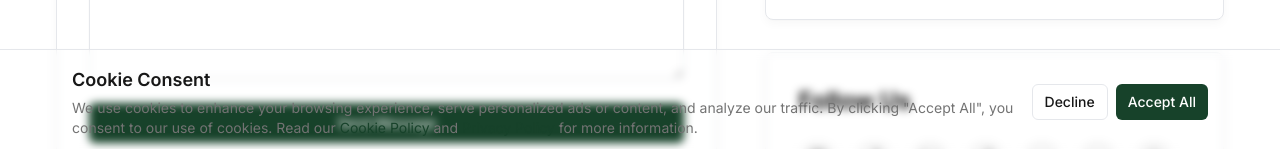
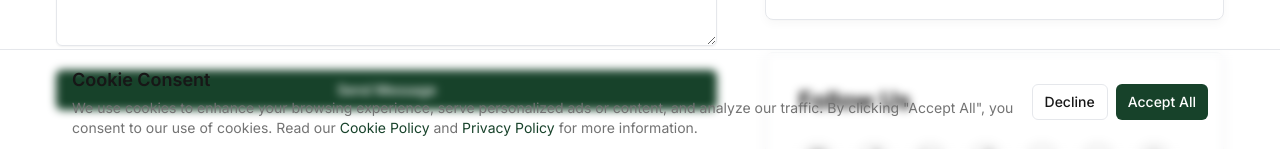
Before and after one commit to pledgeandgrow/pledge-website, a Next.js app: page /contact in a window 1280 px wide. Shown: the part 646-795 px from the top of the page. Built offline with nearby package versions, Linux system fonts and the light colour scheme; no server answers.

Commit message:
Fix useSearchParams build errors by wrapping components in Suspense boundaries

```diff
--- a/app/expertise/documentation/page.tsx
+++ b/app/expertise/documentation/page.tsx
@@ -1,6 +1,6 @@
 "use client";
 
-import React from "react";
+import React, { Suspense } from "react";
 import {
   ExpertiseLayout,
   ExpertiseFeatures,
@@ -28,7 +28,8 @@ interface BenefitItem {
   icon: string;
 }
 
-export default function DocumentationExpertisePage() {
+// Component to handle the actual content rendering
+function DocumentationExpertiseContent() {
   // Use translations for this expertise page
   const { t, isLoading, translations } = useTranslations('documentation');
 
@@ -114,3 +115,12 @@ export default function DocumentationExpertisePage() {
     </ExpertiseLayout>
   );
 }
+
+// Main page component with Suspense boundary
+export default function DocumentationExpertisePage() {
+  return (
+    <Suspense fallback={<div className="min-h-screen flex items-center justify-center">Loading documentation expertise...</div>}>
+      <DocumentationExpertiseContent />
+    </Suspense>
+  );
+}
--- a/app/legal/cookie-policy/page.tsx
+++ b/app/legal/cookie-policy/page.tsx
@@ -1,6 +1,6 @@
 "use client";
 
-import React from 'react';
+import React, { Suspense } from 'react';
 import {
   Cookie,
   Info,
@@ -17,7 +17,8 @@ import { useTranslations } from '@/hooks/useTranslations';
 
 // Metadata is now handled by metadata.ts
 
-export default function CookiePolicyPage() {
+// Component to handle the actual content rendering
+function CookiePolicyContent() {
   const { t } = useTranslations('legal/cookie-policy');
 
   // Define sections for the table of contents based on translations
@@ -98,3 +99,12 @@ export default function CookiePolicyPage() {
     </LegalPageLayout>
   );
 }
+
+// Main page component with Suspense boundary
+export default function CookiePolicyPage() {
+  return (
+    <Suspense fallback={<div className="min-h-screen flex items-center justify-center">Loading cookie policy...</div>}>
+      <CookiePolicyContent />
+    </Suspense>
+  );
+}
--- a/components/pages/contact/ContactForm.tsx
+++ b/components/pages/contact/ContactForm.tsx
@@ -1,6 +1,6 @@
 "use client";
 
-import { useState, useEffect } from "react";
+import { useState, useEffect, Suspense } from "react";
 import { useForm } from "react-hook-form";
 import { zodResolver } from "@hookform/resolvers/zod";
 import * as z from "zod";
@@ -40,17 +40,43 @@ const formSchema = z.object({
   message: z.string().min(10, { message: "Message must be at least 10 characters" }),
 });
 
+// Component to handle form parameters from URL
+function ContactFormWithParams({
+  onSubjectFound: setUrlSubject
+}: {
+  onSubjectFound: (subject: string | null) => void
+}) {
+  const searchParams = useSearchParams();
+
+  useEffect(() => {
+    // Get subject from URL if available
+    const subject = searchParams.get('subject');
+    setUrlSubject(subject);
+  }, [searchParams, setUrlSubject]);
+
+  return null;
+}
+
 export default function ContactForm() {
+  const [urlSubject, setUrlSubject] = useState<string | null>(null);
+
+  return (
+    <>
+      <Suspense fallback={null}>
+        <ContactFormWithParams onSubjectFound={setUrlSubject} />
+      </Suspense>
+      <ContactFormContent initialSubject={urlSubject} />
+    </>
+  );
+}
+
+function ContactFormContent({ initialSubject }: { initialSubject: string | null }) {
   const { t } = useTranslations('contact');
   const [isSubmitting, setIsSubmitting] = useState(false);
   const [isSubmitted, setIsSubmitted] = useState(false);
-  const searchParams = useSearchParams();
 
   // Initialize analytics tracking
   const { trackEvent, trackFormSubmission } = useAnalytics();
-
-  // Get subject from URL if available
-  const urlSubject = searchParams.get('subject');
 
   // List of valid subjects for validation
   const validSubjects = [
@@ -66,8 +92,8 @@ export default function ContactForm() {
   ];
 
   // Format the URL subject to match our options (capitalize first letter, handle URL encoding)
-  const formattedUrlSubject = urlSubject ?
-    decodeURIComponent(urlSubject.replace(/%20/g, ' '))
+  const formattedUrlSubject = initialSubject ?
+    decodeURIComponent(initialSubject.replace(/%20/g, ' '))
       .split(' ')
       .map(word => word.charAt(0).toUpperCase() + word.slice(1).toLowerCase())
       .join(' ') : "";
@@ -100,7 +126,7 @@ export default function ContactForm() {
 
   // Check if the formatted subject is in our mapping or valid subjects list
   const mappedSubject = subjectMapping[formattedUrlSubject.toLowerCase()] || "";
-  const initialSubject = mappedSubject || (validSubjects.includes(formattedUrlSubject) ? formattedUrlSubject : "");
+  const derivedSubject = mappedSubject || (validSubjects.includes(formattedUrlSubject) ? formattedUrlSubject : "");
 
   // Initialize form
   const form = useForm<z.infer<typeof formSchema>>({
@@ -110,17 +136,17 @@ export default function ContactForm() {
       email: "",
       company: "",
       phone: "",
-      subject: initialSubject,
+      subject: derivedSubject,
       message: "",
     },
   });
 
   // Update form values when URL parameters change
   useEffect(() => {
-    if (initialSubject && !form.getValues('subject')) {
-      form.setValue('subject', initialSubject);
+    if (derivedSubject && !form.getValues('subject')) {
+      form.setValue('subject', derivedSubject);
     }
-  }, [initialSubject, form, searchParams]);
+  }, [derivedSubject, form]);
 
   // Form submission handler
   async function onSubmit(values: z.infer<typeof formSchema>) {
@@ -201,7 +227,7 @@ export default function ContactForm() {
   }
 
   return (
-    <div className="bg-card border border-border rounded-lg p-8 shadow-sm animate-fade-in">
+    <div className="w-full max-w-2xl mx-auto">
       <h2 className="text-2xl font-bold mb-6">{t('form.title', { defaultValue: 'Get in Touch' })}</h2>
       <p className="text-muted-foreground mb-6">{t('form.description', { defaultValue: 'Fill out the form below and we\'ll get back to you as soon as possible.' })}</p>
       <Form {...form}>
@@ -270,7 +296,7 @@ export default function ContactForm() {
             render={({ field }) => (
               <FormItem>
                 <FormLabel>{t('form.subjectLabel', { defaultValue: 'Subject' })}</FormLabel>
-                <Select onValueChange={field.onChange} value={field.value || initialSubject}>
+                <Select onValueChange={field.onChange} value={field.value || derivedSubject}>
                   <FormControl>
                     <SelectTrigger>
                       <SelectValue placeholder={t('form.subjectPlaceholder', { defaultValue: 'What is this regarding?' })} />
--- a/components/ui/loading-provider.tsx
+++ b/components/ui/loading-provider.tsx
@@ -1,6 +1,6 @@
 "use client";
 
-import React, { createContext, useContext, useState, useEffect } from 'react';
+import React, { createContext, useContext, useState, useEffect, Suspense } from 'react';
 import { usePathname, useSearchParams } from 'next/navigation';
 import { Loader2 } from 'lucide-react';
 
@@ -11,9 +11,8 @@ interface LoadingContextType {
 
 const LoadingContext = createContext<LoadingContextType | undefined>(undefined);
 
-export function LoadingProvider({ children }: { children: React.ReactNode }) {
-  const [isLoading, setLoading] = useState(false);
-  const [isNavigating, setIsNavigating] = useState(false);
+// Navigation tracker component that uses useSearchParams
+function NavigationTracker({ setIsNavigating }: { setIsNavigating: (value: boolean) => void }) {
   const pathname = usePathname();
   const searchParams = useSearchParams();
 
@@ -27,7 +26,14 @@ export function LoadingProvider({ children }: { children: React.ReactNode }) {
     }, 300);
 
     return () => clearTimeout(timer);
-  }, [pathname, searchParams]);
+  }, [pathname, searchParams, setIsNavigating]);
+
+  return null;
+}
+
+export function LoadingProvider({ children }: { children: React.ReactNode }) {
+  const [isLoading, setLoading] = useState(false);
+  const [isNavigating, setIsNavigating] = useState(false);
 
   return (
     <LoadingContext.Provider value={{ isLoading, setLoading }}>
@@ -37,6 +43,9 @@ export function LoadingProvider({ children }: { children: React.ReactNode }) {
           <div className="h-full bg-white/30 animate-pulse" style={{ width: '30%' }}></div>
         </div>
       )}
+      <Suspense fallback={null}>
+        <NavigationTracker setIsNavigating={setIsNavigating} />
+      </Suspense>
       {children}
     </LoadingContext.Provider>
   );
```
